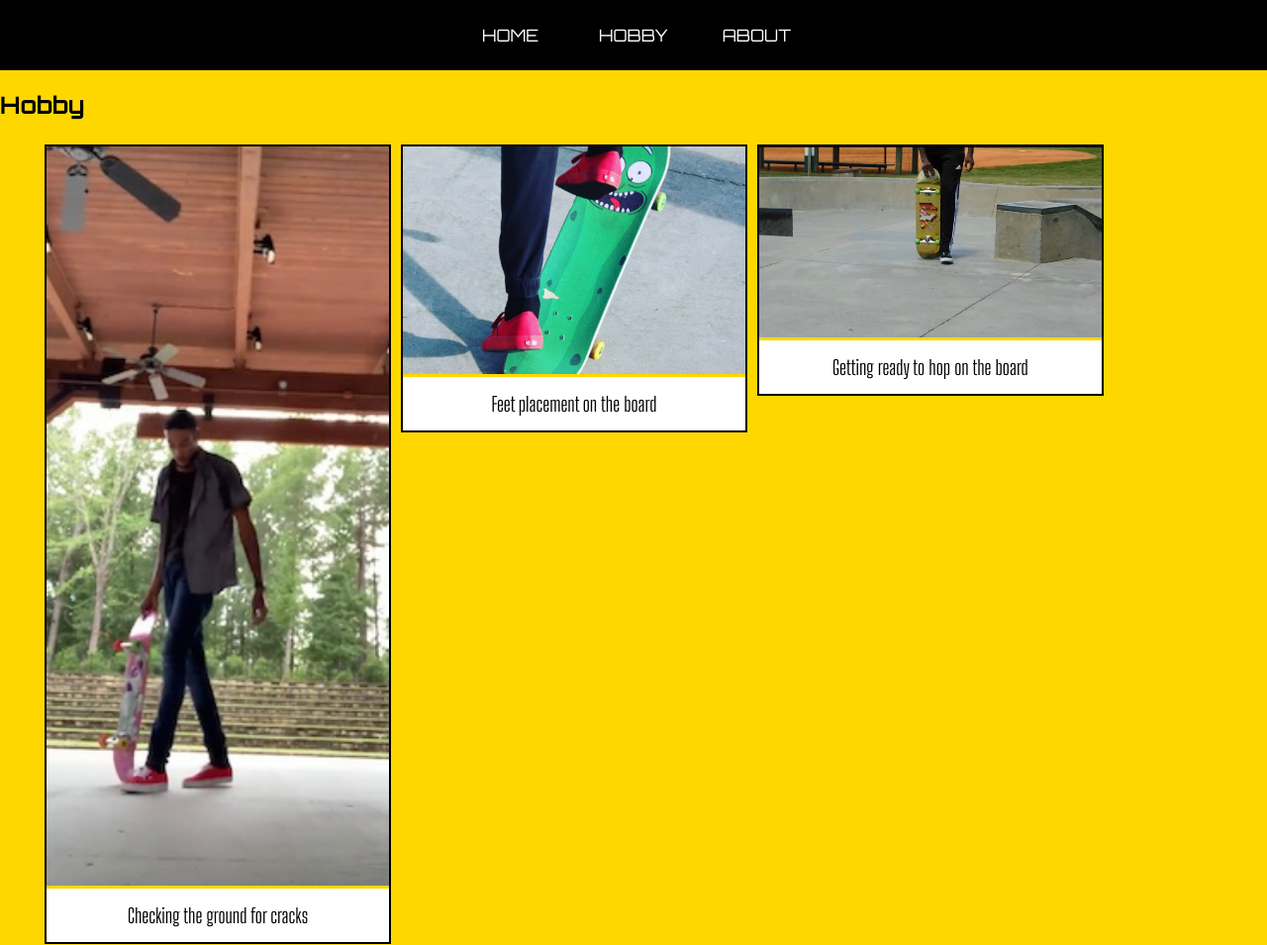
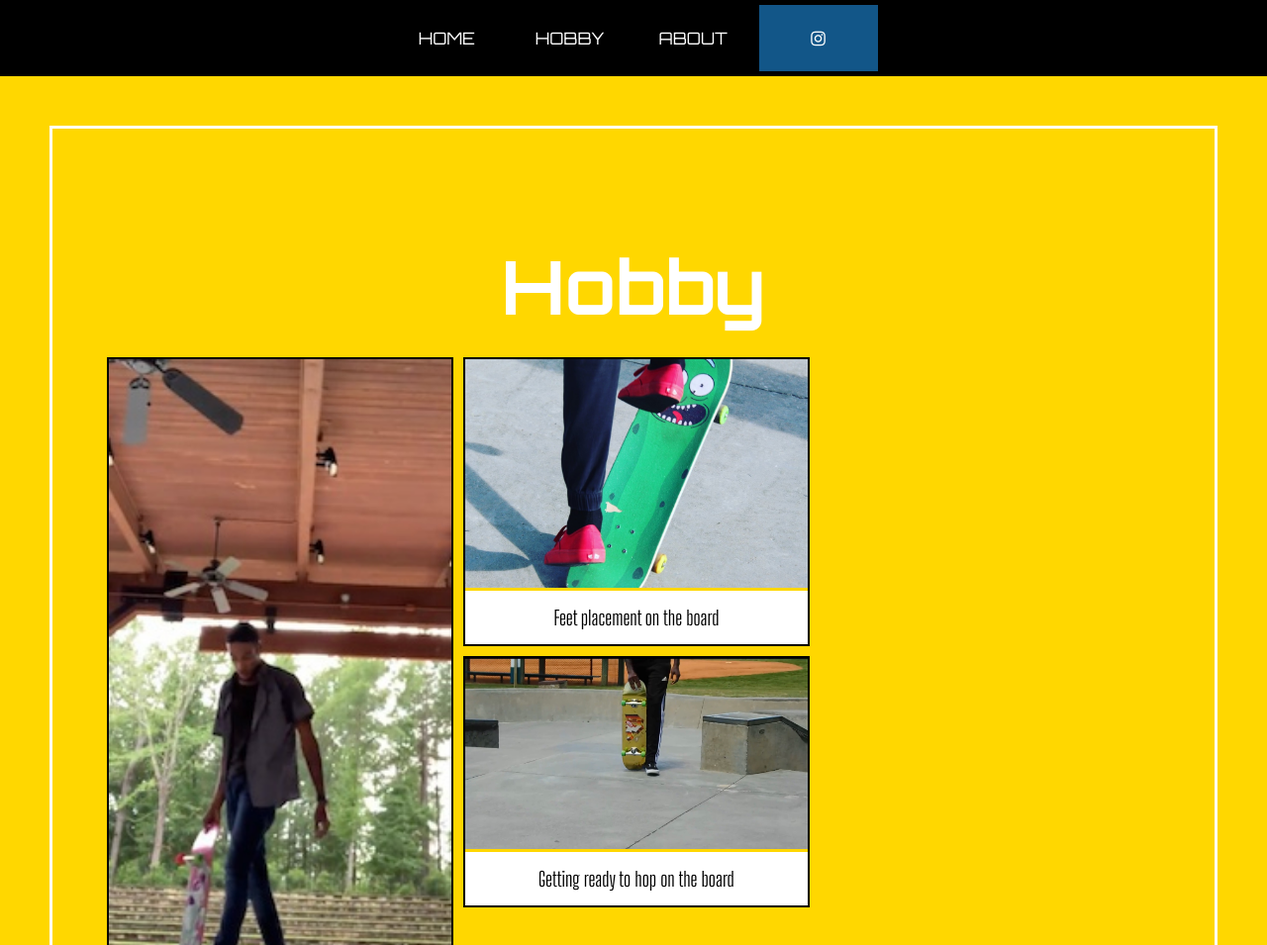
Before and after one commit to ChampayneS/bioSite, a plain HTML site: page hobby.html in a window 1280 px wide. Shown: the top 955 px of the page at 99% size. Drawn offline with Linux system fonts and the light colour scheme; a web font is replaced by a local one.

Commit message:
Initial commit.

```diff
--- a/hobby.html
+++ b/hobby.html
@@ -9,7 +9,7 @@
          <link rel="preconnect" href="https://fonts.googleapis.com">
         <link rel="preconnect" href="https://fonts.gstatic.com" crossorigin>
         <link href="https://fonts.googleapis.com/css2?family=Big+Shoulders+Display:wght@200;300;400;500;600;700;800;900&family=Big+Shoulders+Inline+Text:wght@100;200;300&family=Orbitron:wght@400;500;600;700;800;900&display=swap" rel="stylesheet">
-
+        <link rel="stylesheet" href="https://cdnjs.cloudflare.com/ajax/libs/font-awesome/4.7.0/css/font-awesome.min.css">
 
     </head>
         <body>
@@ -19,15 +19,13 @@
                  <li><a href="landing.html">Home</a></li>
                  <li><a href="hobby.html">Hobby</a></li>
                  <li><a href="about.html">About</a></li>
+                 <li><a href="https://www.instagram.com/j.way123"class="fa fa-instagram"></a></li>
              </ul>
 
              </div>
 
-         <h2>Hobby</h2>
-
-
          <div class="container">
-
+            <h2>Hobby</h2>
          <div class="gallery">
                 <img src="images/Hobby2.jpg"alt="checking ground"/>
                 <div class="desc">Checking the ground for cracks</div>
--- a/style.css
+++ b/style.css
@@ -1,6 +1,7 @@
 *{
     box-sizing: border-box;
 }
+@import "https://cdnjs.cloudflare.com/ajax/libs/font-awesome/4.7.0/css/font-awesome.min.css";
 body{
     margin: 0;
     padding: 0;
@@ -45,6 +46,24 @@ font-family: Orbitron, sans-serif
     background: gold;
     overflow: auto;
 
+
+
+}
+.container{
+    border:3px solid white;
+    padding: 50px;
+    margin: 50px;
+    text-align: center;
+
+
+
+}
+.container h2{
+    color: white;
+    font-size: 75px;
+    text-transform: capitalize;
+    margin-bottom: 20px;
+    font-family: Orbitron, sans-serif
 }
 .gallery{
     margin: 5px;
@@ -111,6 +130,23 @@ font-size: 20px;
 margin-bottom: 45px;
 }
 
+.fa {
+    padding: 20px;
+  text-align: center;
+    margin: 5px 2px;
+    font-size: 30px;
+    width: 50px;
+  }
+
+  .fa-instagram {
+    background: #125688;
+    color: white;
+  }
+.fa a:hover{
+    background-color: skyblue;
+    color: black;
+}
+
 
 footer{
 padding: 10px;
```
Also changed, not shown: about.html (+4 -3 lines), landing.html (+4 -3 lines).
